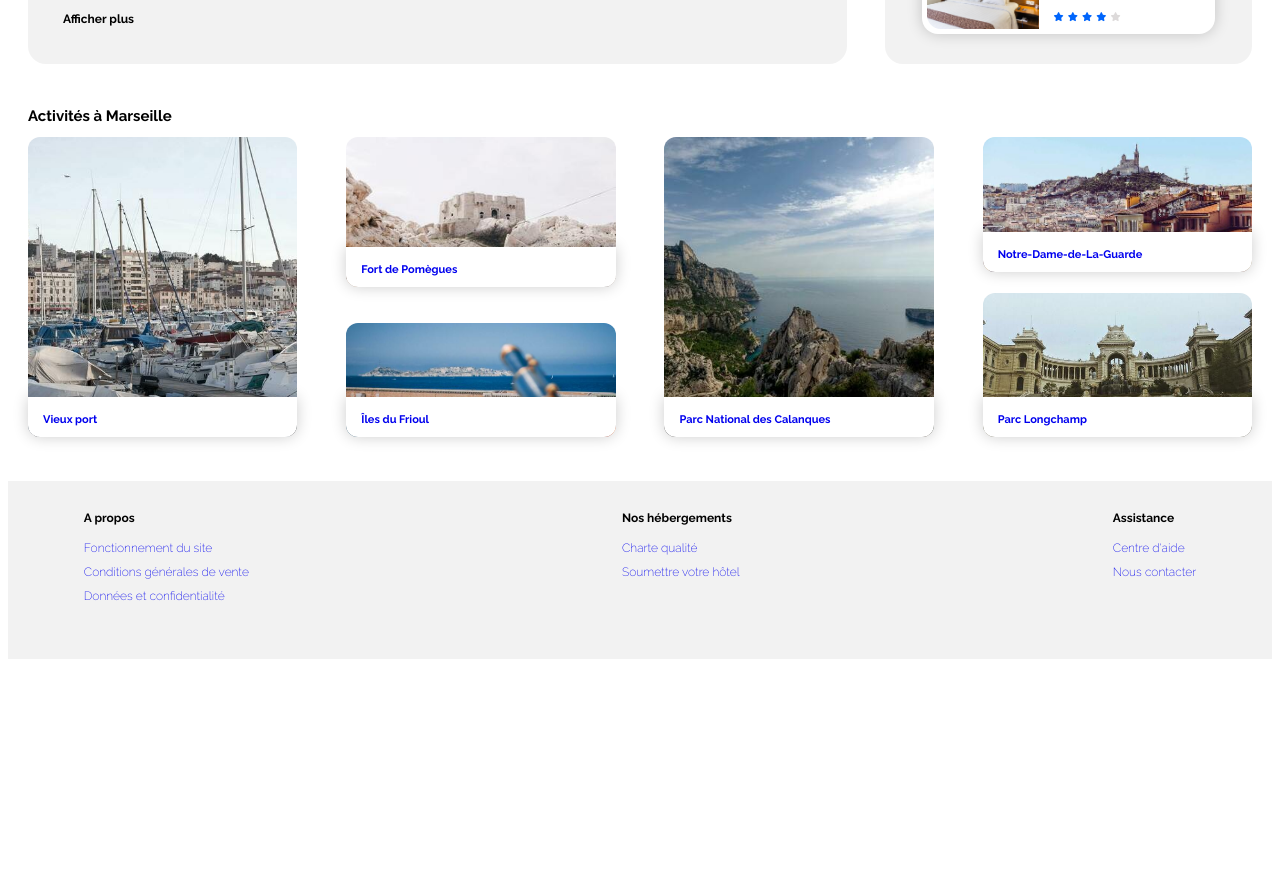
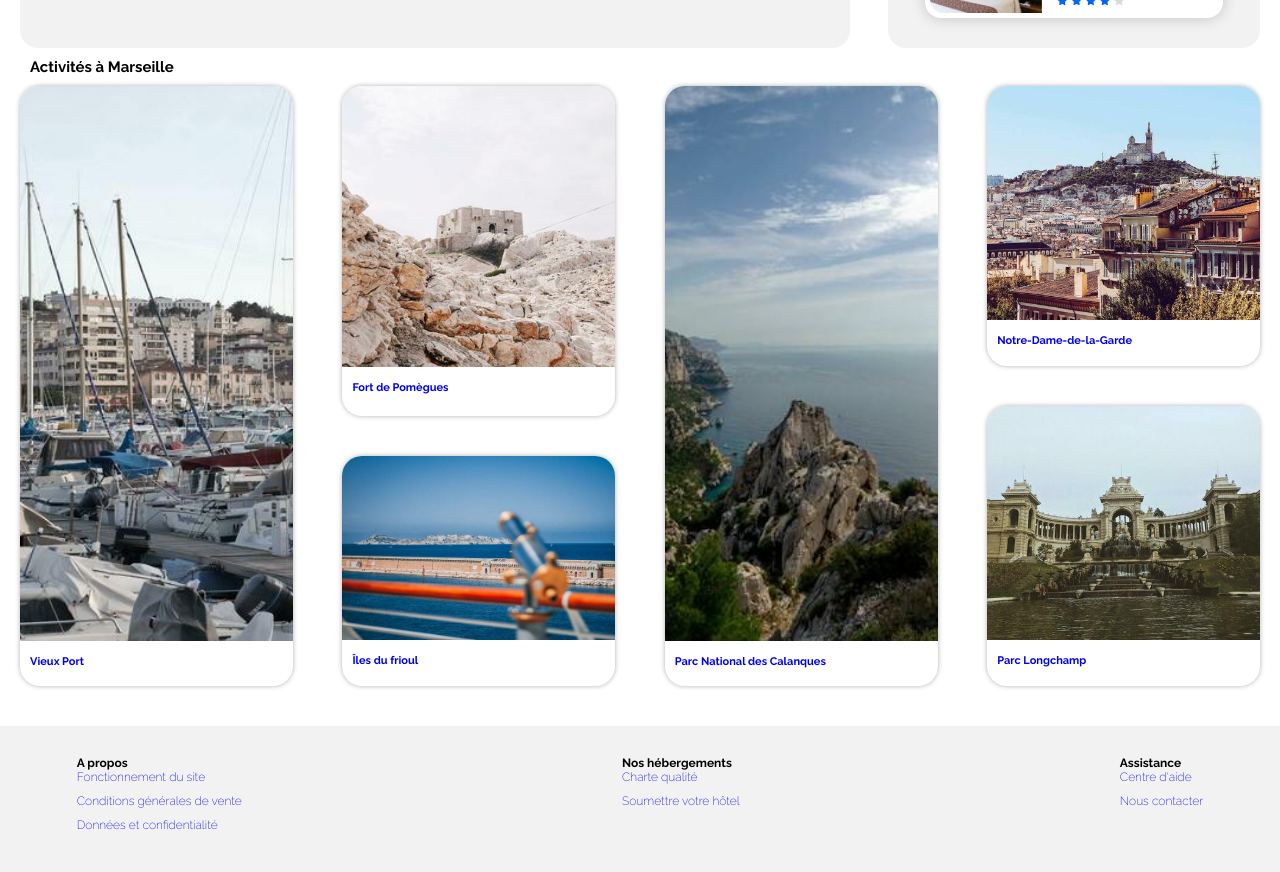
Before and after one commit to clotou/P2_lacaille_clotilde, a plain HTML site: page index.html in a window 1280 px wide. Shown: the part 720-1592 px from the top of the page. Before the commit the page ends 1387 px from the top, so only its background shows below. Drawn offline with Linux system fonts and the light colour scheme.

Commit message:
responsive

```diff
--- a/index.html
+++ b/index.html
@@ -2,15 +2,18 @@
 <html lang="fr">
   <head>
     <meta charset="utf-8" />
-    <meta http-equiv="X-UA-Compatible" content="IE=edge">
-  <meta name="viewport" content="width=device-width, initial-scale=1.0">
+    <meta http-equiv="X-UA-Compatible" content="IE=edge" />
+    <meta name="viewport" content="width=device-width, initial-scale=1.0" />
     <title>P2_Booki</title>
     <link href="style.css" rel="stylesheet" type="text/css" />
-    <link rel="preconnect" href="https://fonts.googleapis.com">
-<link rel="preconnect" href="https://fonts.gstatic.com" crossorigin>
-<link rel="preconnect" href="https://fonts.googleapis.com">
-<link rel="preconnect" href="https://fonts.gstatic.com" crossorigin>
-<link href="https://fonts.googleapis.com/css2?family=Raleway:wght@100;200;300;400;500;600;700;800&display=swap" rel="stylesheet">
+    <link rel="preconnect" href="https://fonts.googleapis.com" />
+    <link rel="preconnect" href="https://fonts.gstatic.com" crossorigin />
+    <link rel="preconnect" href="https://fonts.googleapis.com" />
+    <link rel="preconnect" href="https://fonts.gstatic.com" crossorigin />
+    <link
+      href="https://fonts.googleapis.com/css2?family=Raleway:wght@100;200;300;400;500;600;700;800&display=swap"
+      rel="stylesheet"
+    />
     <script
       src="https://kit.fontawesome.com/b52becc51d.js"
       crossorigin="anonymous"
@@ -21,7 +24,7 @@
     <div class="container">
       <header>
         <nav>
-          <img src="./images/logo/Booki@3x.png" alt="logo Booki" class="logo"/>
+          <img src="./images/logo/Booki@3x.png" alt="logo Booki" class="logo" />
           <div class="menu">
             <p><a href="#hebergements">Hébergements</a></p>
             <p><a href="#activité">Activités</a></p>
@@ -33,32 +36,37 @@
           <small>En plein centre ville ou en pleine nature</small>
           <div class="search-interface">
             <i class="fas fa-map-marker-alt"></i>
-            <input type="text" placeholder="Marseille, France">
+            <input type="text" placeholder="Marseille, France" />
             <button type="button" class="rechercher">Rechercher</button>
-            <button type="button" class="loupe"><i class="fas fa-search"></i></button>
+            <button type="button" class="loupe">
+              <i class="fas fa-search"></i>
+            </button>
           </div>
 
           <div class="filtres">
             <p class="filtre-title">Filtres</p>
             <div class="all-filtres">
               <!--econommic tag-->
-                  <p class="btn-filtre"><i class="fas fa-money-bill-wave logo-filtre"></i>
+              <p class="btn-filtre">
+                <i class="fas fa-money-bill-wave logo-filtre"></i>
                 <span>Économique</span>
               </p>
               <!--familly tag-->
-                  <p class="btn-filtre"><i class="fas fa-child logo-filtre"></i>
+              <p class="btn-filtre">
+                <i class="fas fa-child logo-filtre"></i>
                 <span>Familial</span>
               </p>
               <!--romantic tag-->
-                  <p class="btn-filtre"><i class="fas fa-heart logo-filtre"></i>
+              <p class="btn-filtre">
+                <i class="fas fa-heart logo-filtre"></i>
                 <span>Rommantique</span>
               </p>
               <!--animal tag-->
-                  <p class="btn-filtre"><i class="fas fa-dog logo-filtre"></i>
+              <p class="btn-filtre">
+                <i class="fas fa-dog logo-filtre"></i>
                 <span>Animaux autorisés</span>
               </p>
             </div>
-
           </div>
           <!-- </div> -->
           <div class="all-info">
@@ -66,18 +74,15 @@
               <i class="fas fa-info"></i>
             </div>
             <div class="text-info">
-              <small>Plus de 500 logements sont disponibles
-              dans cette ville</small>
+              <small
+                >Plus de 500 logements sont disponibles dans cette ville</small
+              >
             </div>
           </div>
-
-
         </div>
-
       </header>
 
       <main>
-
         <div class="all-hebergements">
           <section id="hebergements" class="section-hebergements">
             <div class="section-content">
@@ -86,7 +91,6 @@
               </div>
 
               <div class="all-sections-cards">
-
                 <div class="herbergement-column">
                   <!--1st card-section-->
                   <a href="#" class="card-section">
@@ -215,12 +219,10 @@
                     </div>
                   </a>
                 </div>
-
               </div>
               <div class="section-bottom">
                 <p><strong>Afficher plus</strong></p>
               </div>
-
             </div>
           </section>
 
@@ -259,7 +261,8 @@
                   <div class="aside-picture">
                     <img
                       src="./images/hebergements/2_large/aw-creative-VGs8z60yT2c-unsplash.jpg"
-                      alt="au coeur de l'eau chambres d'hotes" id="coeur-de-leau"
+                      alt="au coeur de l'eau chambres d'hotes"
+                      id="coeur-de-leau"
                     />
                   </div>
                   <div class="card-aside-text">
@@ -304,67 +307,61 @@
           </aside>
         </div>
 
-        <section id="activité" class="activite-section">
-          <h1>Activités à Marseille</h1>
-
-          <div class="all-activity-cards">
-            <div class="column-activity-1">
-              <!--1st activity-->
-              <a href="#" class="container-port">
-                <div class="container-activity-text">
-                  <h3>Vieux port</p>
-                </div>
+        <div class="activities">
+          <h2 id="activites">Activités à Marseille</h2>
+          <div class="activities-cards">
+            <a href="#" class="vieux-port">
+              <img
+                src="images/activites/4_small/reno-laithienne-QUgJhdY5Fyk-unsplash.jpg"
+                alt="vieux port"
+              />
+              <h3>Vieux Port</h3>
+            </a>
+            <div class="pomegues-frioul">
+              <a href="#" class="fort-pomegues">
+                <img
+                  src="images/activites/4_small/paul-hermann-QFTrLdQIRhI-unsplash.jpg"
+                  alt="fort de pomègues"
+                />
+                <h3>Fort de Pomègues</h3>
+              </a>
+              <a href="#" class="frioul">
+                <img
+                  src="images/activites/4_small/kevin-hikari-rV_Qd1l-VXg-unsplash.jpg"
+                  alt="îles du frioul"
+                />
+                <h3>Îles du frioul</h3>
               </a>
             </div>
-
-
-            <div class="column-activity-2">
-            <!--2nd activity-->
-              <a href="#" class="container-fort ">
-                <div class="container-activity-text">
-                  <h3>Fort de Pomègues</h3>
-                </div>
+            <a href="#" class="calanques">
+              <img
+                src="images/activites/4_small/kilyan-sockalingum-NR8-cBCN3aI-unsplash.jpg"
+                alt="parc national des calanques"
+              />
+              <h3>Parc National des Calanques</h3>
             </a>
-              <!--3rd activity-->
-              <a href="#" class="container-frioul">
-                <div class="container-activity-text">
-                  <h3>Îles du Frioul</h3>
-                </div>
+            <div class="dame-longchamp">
+              <a href="#" class="notre-dame">
+                <img
+                  src="images/activites/4_small/florian-wehde-xW9e8gdotxI-unsplash.jpg"
+                  alt="notre-dame-de-la-garde"
+                />
+                <h3>Notre-Dame-de-la-Garde</h3>
+              </a>
+              <a href="#" class="longchamp">
+                <img
+                  src="images/activites/4_small/lena-paulin-wH2-EJoDcV0-unsplash.jpg"
+                  alt="parc longchamp"
+                />
+                <h3>Parc Longchamp</h3>
               </a>
             </div>
-
-            <div class="column-activity-3">
-            <!--4th activity-->
-              <a href="#" class="container-calanques ">
-                <div class="container-activity-text">
-                  <h3>Parc National des Calanques</h3>
           </div>
-              </a>
         </div>
-
-            <div class="column-activity-4">
-              <!--5th activity-card-->
-              <a href="#" class="container-ND">
-                <div class="container-activity-text">
-                  <h3>Notre-Dame-de-La-Guarde</h3>
-                </div>
-              </a>
-              <!--6th activity-card-->
-              <a href="#" class="container-longchamp">
-                <div class="container-activity-text">
-                  <h3>Parc Longchamp</h3>
-                </div>
-              </a>
-            </div>
-
-          </div>
-        </section>
-
       </main>
     </div>
 
     <footer>
-
       <div class="footer-category">
         <h2>A propos</h2>
         <ul>
--- a/style.css
+++ b/style.css
@@ -1,8 +1,20 @@
+* {
+  margin: 0;
+}
 body {
   font-family: "Raleway", sans-serif;
 }
 .container {
   padding: 0 20px;
+  margin-top: 20px;
+}
+
+.search h1 {
+  margin-top: 20px;
+  font-weight: 500;
+}
+.search small {
+  margin-top: 10px;
 }
 
 .loupe2 {
@@ -375,111 +387,100 @@ main {
 }
 
 /* ACTIVITY */
-.activite-section {
-  margin-top: 30px;
-  height: 30%;
-  width: 100%;
+/* Activités */
+
+.activities h2 {
+  font-size: 15px;
+  padding: 10px 10px 10px 10px;
 }
 
-.all-activity-cards {
-  display: inline-flex;
-  flex-wrap: wrap;
+.activities-cards {
+  display: flex;
+  flex-direction: row;
   justify-content: space-between;
-  width: 100%;
-  height: 300px;
-  position: relative;
 }
 
-.all-activity-cards a:hover {
-  box-shadow: 0 0 15px rgba(43, 8, 245, 0.2);
+.vieux-port,
+.calanques {
+  width: 22%;
+  border-radius: 20px;
+  box-shadow: 0 0 5px #b1b1b1;
+  height: 600px;
 }
-.column-activity-1 {
+
+.vieux-port img,
+.calanques img {
+  border-radius: 20px 20px 0 0;
+  object-fit: cover;
+  width: 100%;
+  height: 92.5%;
+}
+
+.pomegues-frioul,
+.dame-longchamp {
   width: 22%;
   display: flex;
   flex-direction: column;
   justify-content: space-between;
-  height: 100%;
-}
-.column-activity-2 {
-  width: 22%;
-  display: flex;
-  flex-direction: column;
-  justify-content: space-between;
-  height: 100%;
-}
-.column-activity-3 {
-  width: 22%;
-  display: flex;
-  flex-direction: column;
-  justify-content: space-between;
-  height: 100%;
-}
-.column-activity-4 {
-  width: 22%;
-  display: flex;
-  flex-direction: column;
-  justify-content: space-between;
-  height: 100%;
 }
 
-.all-activity-cards a {
-  background-repeat: no-repeat;
-  background-position: center;
-  background-size: cover;
-  position: relative;
-  display: flex;
-  flex-direction: column;
-  border-radius: 12px;
+.pomegues-frioul a,
+.dame-longchamp a {
+  display: block;
+}
+
+.fort-pomegues,
+.frioul,
+.notre-dame,
+.longchamp {
+  border-radius: 20px;
+  box-shadow: 0 0 5px #b1b1b1;
+}
+
+.fort-pomegues img,
+.frioul img,
+.notre-dame img,
+.longchamp img {
+  border-radius: 20px 20px 0 0;
+  object-fit: cover;
   width: 100%;
 }
 
-h3 {
-  font-size: 11px;
-  margin-left: 15px;
-  padding-top: 5px;
+.fort-pomegues {
+  height: 330px;
 }
 
-.container-activity-text {
-  background-color: white;
-  position: absolute;
-  bottom: 0;
-  width: 100%;
-  border-radius: 0 0 12px 12px;
-  box-shadow: 0 0 15px rgb(0 0 0 / 20%);
+.frioul {
+  height: 230px;
 }
 
-/* 1st activity */
-.container-port {
-  background: url(./images/activites/4_small/reno-laithienne-QUgJhdY5Fyk-unsplash.jpg);
-  height: 100%;
+.fort-pomegues img {
+  height: 85%;
 }
 
-/* 2nd activity */
-.container-fort {
-  background: url(./images/activites/4_small/paul-hermann-QFTrLdQIRhI-unsplash.jpg);
-  height: 50%;
+.frioul img {
+  height: 80%;
 }
 
-/* 3rd activity */
-.container-frioul {
-  background: url(./images/activites/4_small/kevin-hikari-rV_Qd1l-VXg-unsplash.jpg);
-  height: 38%;
+.notre-dame {
+  height: 280px;
 }
 
-/* 4th activity */
-.container-calanques {
-  background: url(./images/activites/4_small/kilyan-sockalingum-NR8-cBCN3aI-unsplash.jpg);
-  height: 100%;
+.longchamp {
+  height: 280px;
 }
-/* 5th activity */
-.container-ND {
-  background: url(./images/activites/4_small/florian-wehde-xW9e8gdotxI-unsplash.jpg);
-  height: 45%;
+
+.notre-dame img {
+  height: 83.5%;
 }
-/* 6th activity */
-.container-longchamp {
-  background: url(./images/activites/4_small/lena-paulin-wH2-EJoDcV0-unsplash.jpg);
-  height: 48%;
+
+.longchamp img {
+  height: 83.5%;
+}
+
+.activities-cards a h3 {
+  font-size: 11px;
+  padding: 10px 10px 10px 10px;
 }
 
 footer {
@@ -580,7 +581,7 @@ ul {
     width: 100%;
     height: 3px;
     position: absolute;
-    top: 120px;
+    top: 80px;
     z-index: -1;
   }
   .menu {
@@ -597,16 +598,17 @@ ul {
   .menu > p:active:before {
     content: "";
     background: #0065fc;
-    width: 135px;
+    width: 50%;
     height: 3px;
-    top: 120px;
+    top: 80px;
     position: absolute;
     z-index: 0;
   }
 
   .search h1 {
     font-size: 22px;
-    padding-top: 20px;
+    font-weight: 600;
+    padding-top: 40px;
     margin-left: 12px;
   }
   .search small {
@@ -686,6 +688,7 @@ ul {
     display: flex;
     margin-left: 12px;
     margin-bottom: 0px;
+    align-items: center;
   }
   .info-logo {
     font-size: 18px;
@@ -770,65 +773,56 @@ ul {
     margin-bottom: 10px;
   }
 
-  .activite-section {
+  main {
+    display: unset;
+  }
+  .activities-cards {
+    display: flex;
+    flex-direction: column;
+    align-items: center;
+  }
+
+  .pomegues-frioul,
+  .dame-longchamp {
+    display: flex;
+    align-items: center;
     width: 90%;
-    margin: auto;
-    margin-top: 20px;
   }
-  .activite-section h1 {
-    margin-bottom: 15px;
-    height: 100%;
+
+  .vieux-port,
+  .calanques {
+    width: 90%;
+    height: 150px;
+    margin-bottom: 10px;
   }
-  .all-activity-cards {
-    display: inline-block;
+
+  .fort-pomegues,
+  .frioul,
+  .longchamp,
+  .notre-dame {
+    width: 100%;
+    height: 150px;
+    margin-bottom: 10px;
   }
-  .card-section {
-    width: 100%;
+
+  .vieux-port img,
+  .calanques img,
+  .fort-pomegues img,
+  .notre-dame img,
+  .longchamp img {
+    height: 80%;
   }
-  .column-activity-1 {
-    width: 100%;
-    height: 50%;
+
+  .activities-cards a h3 {
+    padding: unset;
+    padding-left: 10px;
+    padding-top: 5px;
   }
-  .column-activity-2 {
-    width: 100%;
+
+  .activities h2 {
+    padding: 20px 10px 10px 20px;
   }
-  .column-activity-3 {
-    width: 100%;
-    height: 50%;
-  }
-  .column-activity-4 {
-    width: 100%;
-  }
-  /* 1st activity */
-  .container-port {
-    height: 100%;
-    margin-bottom: 15px;
-  }
-  /* 2nd activity */
-  .container-fort {
-    height: 100%;
-    margin-bottom: 15px;
-  }
-  /* 3rd activity */
-  .container-frioul {
-    height: 100%;
-    margin-bottom: 15px;
-  }
-  /* 4th activity */
-  .container-calanques {
-    height: 100%;
-    margin-bottom: 15px;
-  }
-  /* 5th activity */
-  .container-ND {
-    height: 100%;
-    margin-bottom: 15px;
-  }
-  /* 6th activity */
-  .container-longchamp {
-    height: 100%;
-    margin-bottom: 15px;
-  }
+
   footer {
     flex-direction: column;
   }
```
Lines whose indentation alone changed are shown as unchanged.
